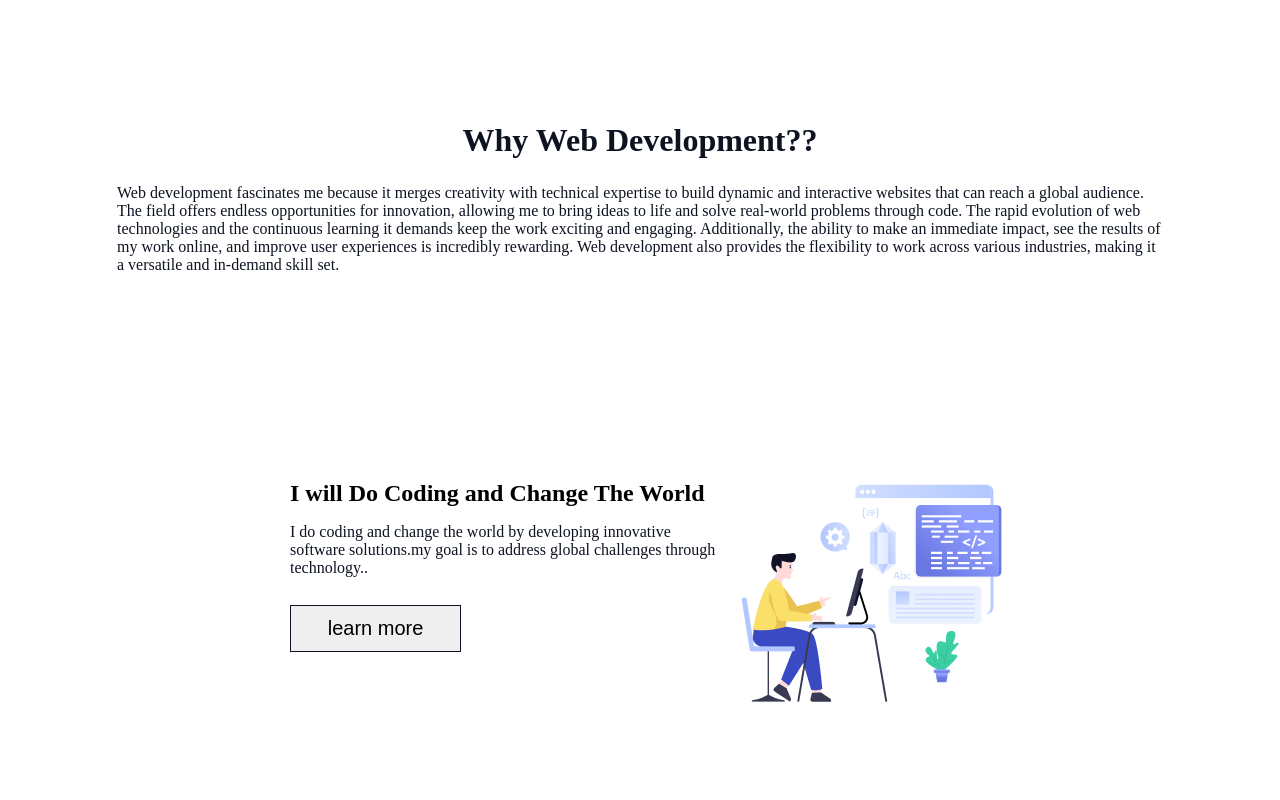
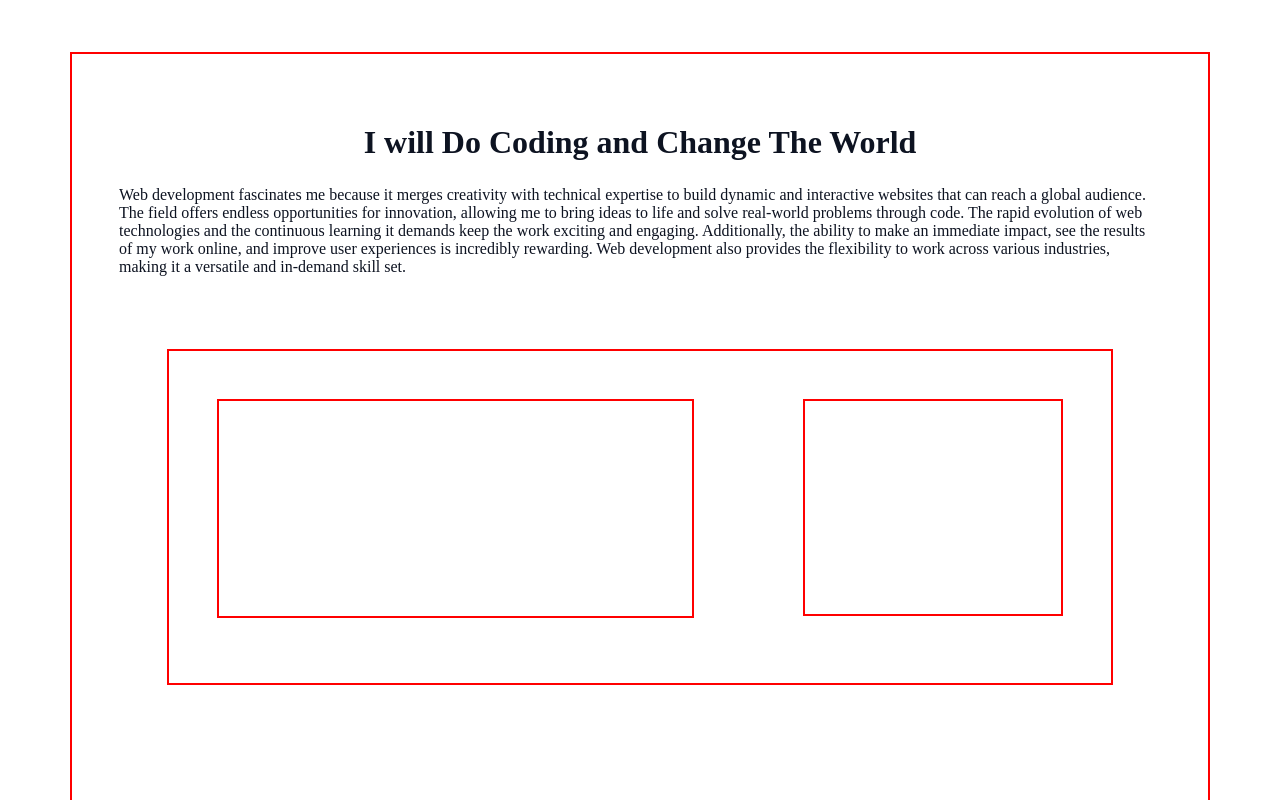
Before and after one commit to Mahmud-prog/my-first-assignment, a plain HTML site: page index.html in a window 1280 px wide. Shown: the part 740-1540 px from the top of the page. Drawn offline with Linux system fonts and the light colour scheme; a web font is replaced by a local one.

```diff
--- a/index.html
+++ b/index.html
@@ -8,6 +8,7 @@
 </head>
 <body>
     <!-- assignment first section strats hare -->
+
    <header class="assignment-first-container">
 <div class="assignment-first-content">
     <img src="images/Group.png" alt="">
@@ -15,32 +16,30 @@
     <p>In the near future, I hope to become a developer, harnessing my passion for technology and problem-solving to create innovative solutions. I am eager to learn and master various programming languages, tools, and frameworks to build applications that can make a positive impact. The idea of collaborating with like-minded professionals, continually improving my skills, and staying updated with the latest advancements in the tech world excites me. As a developer, I aspire to contribute to meaningful projects that enhance user experiences and drive technological progress</p>
 <button type="button">Contact with me</button>
 </div>
-
+<!-- assignment first section ends hare -->
 </header>
-<!-- assignment first section ends hare -->
+<main>
 
 <!-- assignment second section strats hare -->
-             <!-- 1st part -->
- <div class="second-section-container">
+    <section class="second-section-container">
+          <div class="second-section-content">
+            <h1>I will Do Coding and Change The World</h1>
+            <p>Web development fascinates me because it merges creativity with technical expertise to build dynamic and interactive websites that can reach a global audience. The field offers endless opportunities for innovation, allowing me to bring ideas to life and solve real-world problems through code. The rapid evolution of web technologies and the continuous learning it demands keep the work exciting and engaging. Additionally, the ability to make an immediate impact, see the results of my work online, and improve user experiences is incredibly rewarding. Web development also provides the flexibility to work across various industries, making it a versatile and in-demand skill set.
+            </p>
+            <div class="second-section-photo1">
 
- <div class="second-section-content">
-  <h1>Why Web Development??</h1>
- <p>
-    Web development fascinates me because it merges creativity with technical expertise to build dynamic and interactive websites that can reach a global audience. The field offers endless opportunities for innovation, allowing me to bring ideas to life and solve real-world problems through code. The rapid evolution of web technologies and the continuous learning it demands keep the work exciting and engaging. Additionally, the ability to make an immediate impact, see the results of my work online, and improve user experiences is incredibly rewarding. Web development also provides the flexibility to work across various industries, making it a versatile and in-demand skill set.</p></div>
+            <div class="leftside-conten"></div>
+             <div class="rightside-content"></div>
+            </div>
+          </div>
+    </section>
+<!-- assignment second section ends hare -->
+</main>
+<footer></footer>
 
-    <!-- 2nd part -->
-     <section>
-    <div class="section-part2">
-    <div class="leftside-content">
-        <h2>I will Do Coding and Change The World</h2>
-        <p>I do coding and change the world by developing innovative software solutions.my goal is to address global challenges through technology.. </p>
-        <button type="button"> learn more</button>
-     </div>
-     <div class="rightside-content">
-        <img src="images/table.png" alt="">
-     </div>
-    </div>
- </div></section>
-<!-- assignment second section ends hare -->
+
+
+
+
 </body>
 </html>
--- a/style/style.css
+++ b/style/style.css
@@ -54,8 +54,9 @@ margin-bottom: 130px;
 /* assignment first section style endss hare  */
 
 /* assignment second section style strats hare */
+
 .second-section-container{
-
+   border: 2px solid red;
     width: 1140px;
 height: 1393px;
 margin: 0 auto;
@@ -76,51 +77,28 @@ margin-top: 80px;
  padding: 25px 47px;
  font-size: 16px;
 }
-       /* style part 2 */
+.second-section-photo1{
+    border: 2px solid red;
+    width: 946px;
+height: 336px;
+margin-top: 48px;
+display: flex;
+justify-content: space-between;
+padding: 48px;
+}
+.leftside-conten{
+    border: 2px solid red;
 
- .section-part2{
-
-    width: 946px;
-height: 400px;
-margin: 0 auto;
-margin-top: 90px;
-display: flex;
-align-items: center;
-justify-content: center;
-/* justify-content: space-between; */
-margin-bottom: 40px;
- }
-
-.leftside-content{
-    width: 450px;
+    width: 477px;
 height: 219px;
 }
 .rightside-content{
-    width: 250px;
+    border: 2px solid red;
+    width: 259.56px;
 height: 217.01px;
-
-}
-.leftside-content h2{
-    justify-content: center;
-    align-items: center;
-    margin-bottom: 16px;
-    margin-right: 20pxS;
-}
-.leftside-content p{
-    color: rgb(13, 19, 33);
-font-size: 16px;
-margin-bottom: 20px;
-margin-right: 20px;
-
-}
-.leftside-content button{
-    border: 1px solid rgb(13, 19, 33);
-    width: 171px;
-height: 47px;
-font-size: 20px;
-margin-top: 8px;
 }
 
 
 
+
 /* assignment second section style strats hare */
```
